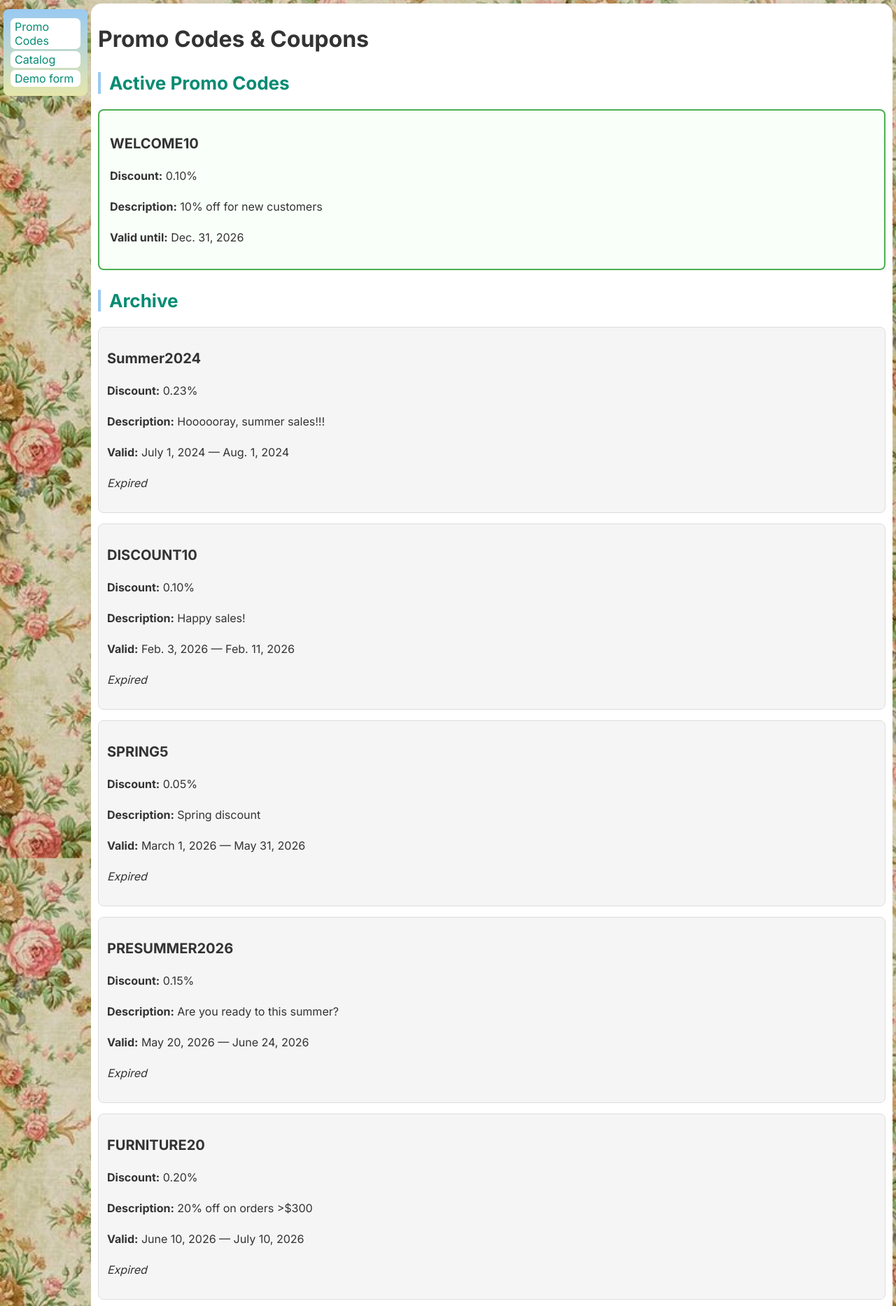
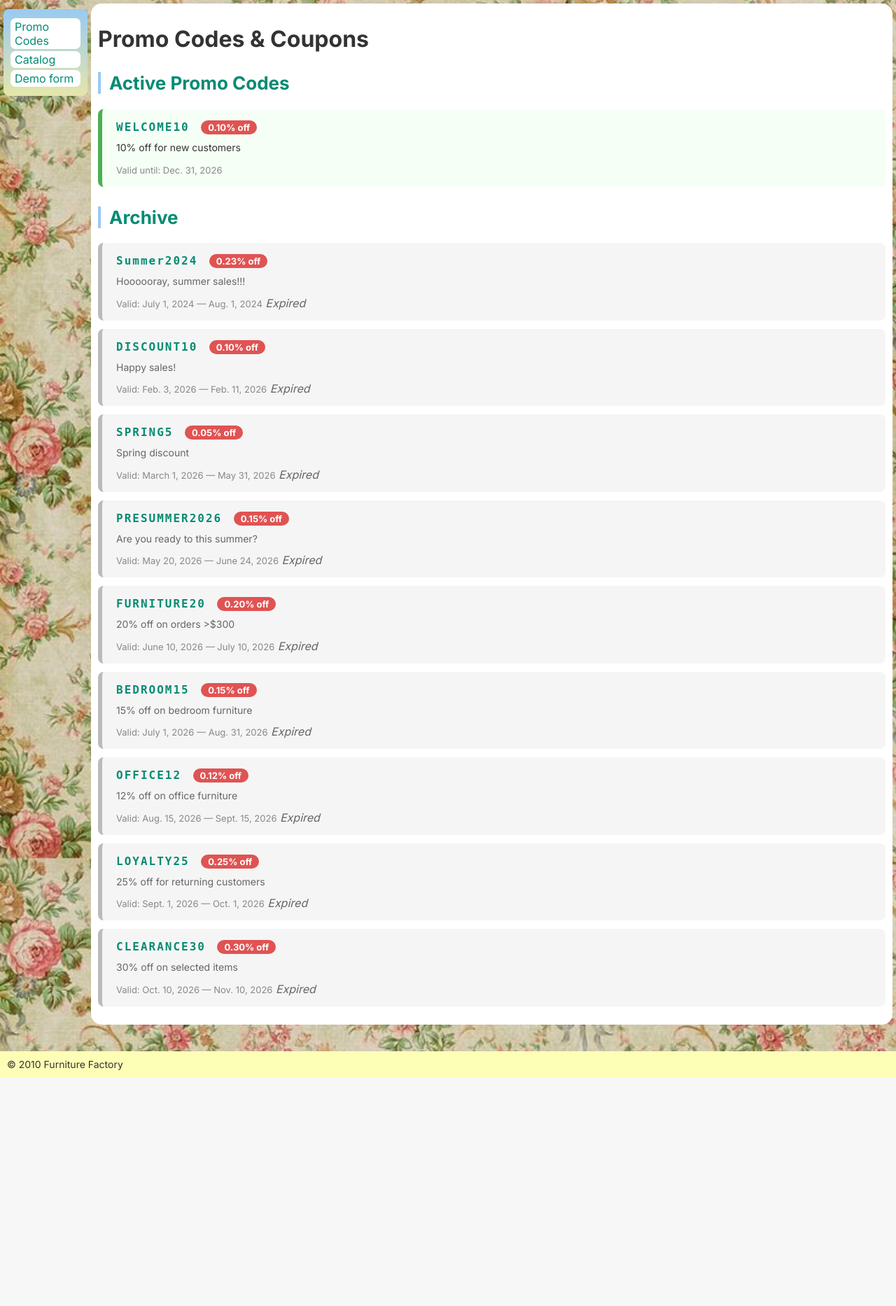
Before and after one commit to zhuchok0/FurnitureFactorySite, a Django app: page /promocodes/ in a window 1280 px wide. Shown: the part 54-1920 px from the top of the page at 70% size. After the commit the page ends 1593 px from the top, so only its background shows below. Run offline with Django 5.2, Linux system fonts and the light colour scheme; data comes from the database, SQL or seed files in the repository.

Commit message:
updated promocodes

```diff
--- a/main/templates/promocodes_list.html
+++ b/main/templates/promocodes_list.html
@@ -7,35 +7,33 @@
 
 <h2>Active Promo Codes</h2>
 {% if active_promocodes %}
-        <div class="promo-codes">
+<ul class="promo-list">
     {% for promo in active_promocodes %}
-            <div class="promo-card" style="border: 2px solid #4CAF50; margin-bottom: 20px; padding: 15px; border-radius: 8px; background-color: #f9fff9;">
-                <h3>{{ promo.code }}</h3>
-                <p><strong>Discount:</strong> {{ promo.discount }}%</p>
-                <p><strong>Description:</strong> {{ promo.description }}</p>
-                <p><strong>Valid until:</strong> {{ promo.valid_to }}</p>
-            </div>
+    <li class="promo-card promo-active">
+        <strong class="promo-code">{{ promo.code }}</strong>
+        <span class="promo-discount">{{ promo.discount }}% off</span>
+        <p>{{ promo.description }}</p>
+        <small>Valid until: {{ promo.valid_to }}</small>
+    </li>
     {% endfor %}
-        </div>
+</ul>
 {% else %}
 <p>No active promo codes at the moment.</p>
 {% endif %}
 
 <h2>Archive</h2>
 {% if archive_promocodes %}
-        <div class="archive-codes">
+<ul class="promo-list">
     {% for promo in archive_promocodes %}
-            <div class="promo-card" style="border: 1px solid #ddd; margin-bottom: 15px; padding: 12px; border-radius: 8px; background-color: #f5f5f5;">
-                <h3>{{ promo.code }}</h3>
-                <p><strong>Discount:</strong> {{ promo.discount }}%</p>
-                <p><strong>Description:</strong> {{ promo.description }}</p>
-                <p><strong>Valid:</strong> {{ promo.valid_from }} — {{ promo.valid_to }}</p>
-                {% if promo.is_expired %}
-                    <p><em>Expired</em></p>
-                {% endif %}
-            </div>
+    <li class="promo-card">
+        <strong class="promo-code">{{ promo.code }}</strong>
+        <span class="promo-discount">{{ promo.discount }}% off</span>
+        <p>{{ promo.description }}</p>
+        <small>Valid: {{ promo.valid_from }} — {{ promo.valid_to }}</small>
+        {% if promo.is_expired %}<em>Expired</em>{% endif %}
+    </li>
     {% endfor %}
-        </div>
+</ul>
 {% else %}
 <p>No archived promo codes.</p>
 {% endif %}
--- a/static/css/style.css
+++ b/static/css/style.css
@@ -1726,7 +1726,7 @@ button:disabled      {
 }
 
 .btn:link,
-.btn:visited         { color: #fff; }
+.btn:visited { color: #fff; }
 
 .btn:hover,
 .btn:focus           {
@@ -1736,7 +1736,7 @@ button:disabled      {
     transform: translateY(-2px);
 }
 
-.btn:active          { background: #047a66; transform: none; }
+.btn:active { background: #047a66; transform: none; }
 
 /* Карточка отзыва */
 .review-item {
@@ -1749,7 +1749,7 @@ button:disabled      {
     box-shadow: 0 2px 10px rgba(6, 139, 115, .08);
 }
 
-.review-item:hover   { box-shadow: 0 6px 16px rgba(6, 139, 115, .16); }
+.review-item:hover { box-shadow: 0 6px 16px rgba(6, 139, 115, .16); }
 
 /* Кнопки Edit / Delete */
 .review-actions {
@@ -1761,26 +1761,75 @@ button:disabled      {
     font: 13px menu, sans-serif;
 }
 
-.review-edit:hover   { color: #004a99; text-decoration: underline; }
+.review-edit:hover { color: #004a99; text-decoration: underline; }
 .review-delete:hover { color: #a00000; text-decoration: underline; }
 
 /* Шрифты по типу контента */
-.review-meta         {
+.review-meta {
     font: 15px serif;
     margin: 0 0 10px;
     color: #003322;
     padding-right: 130px;
 }
 
-.review-meta strong  { color: #068b73; }
-
-.review-text         {
+.review-meta strong { color: #068b73; }
+
+.review-text {
     font: 15px/1.7 system-ui, sans-serif;
     color: #333;
     margin: 0 0 10px;
 }
 
-.review-date         {
+.review-date {
     font: 12px monospace;
     color: #888;
 }
+
+/* -------------------------- PROMO CODES -------------------------- */
+
+.promo-list {
+    list-style: none;
+    padding: 0;
+}
+
+.promo-card {
+    padding: 15px 20px;
+    margin-bottom: 12px;
+    border-left: 6px solid #bbb;
+    border-radius: 8px;
+    background: #f5f5f5;
+    color: #666;
+}
+
+.promo-active {
+    border-left-color: #4CAF50;
+    background: #f5fff5;
+    color: #333;
+}
+
+.promo-code {
+    font-family: monospace;
+    font-size: 16px;
+    letter-spacing: 2px;
+    color: #068b73;
+    margin-right: 12px;
+}
+
+.promo-discount {
+    padding: 2px 10px;
+    background: #e05353;
+    color: #fff;
+    border-radius: 12px;
+    font-size: 13px;
+    font-weight: 700;
+}
+
+.promo-card p {
+    margin: 8px 0;
+    font-size: 14px;
+}
+
+.promo-card small {
+    color: #888;
+    font-size: 13px;
+}
```
Lines whose indentation alone changed are shown as unchanged.
